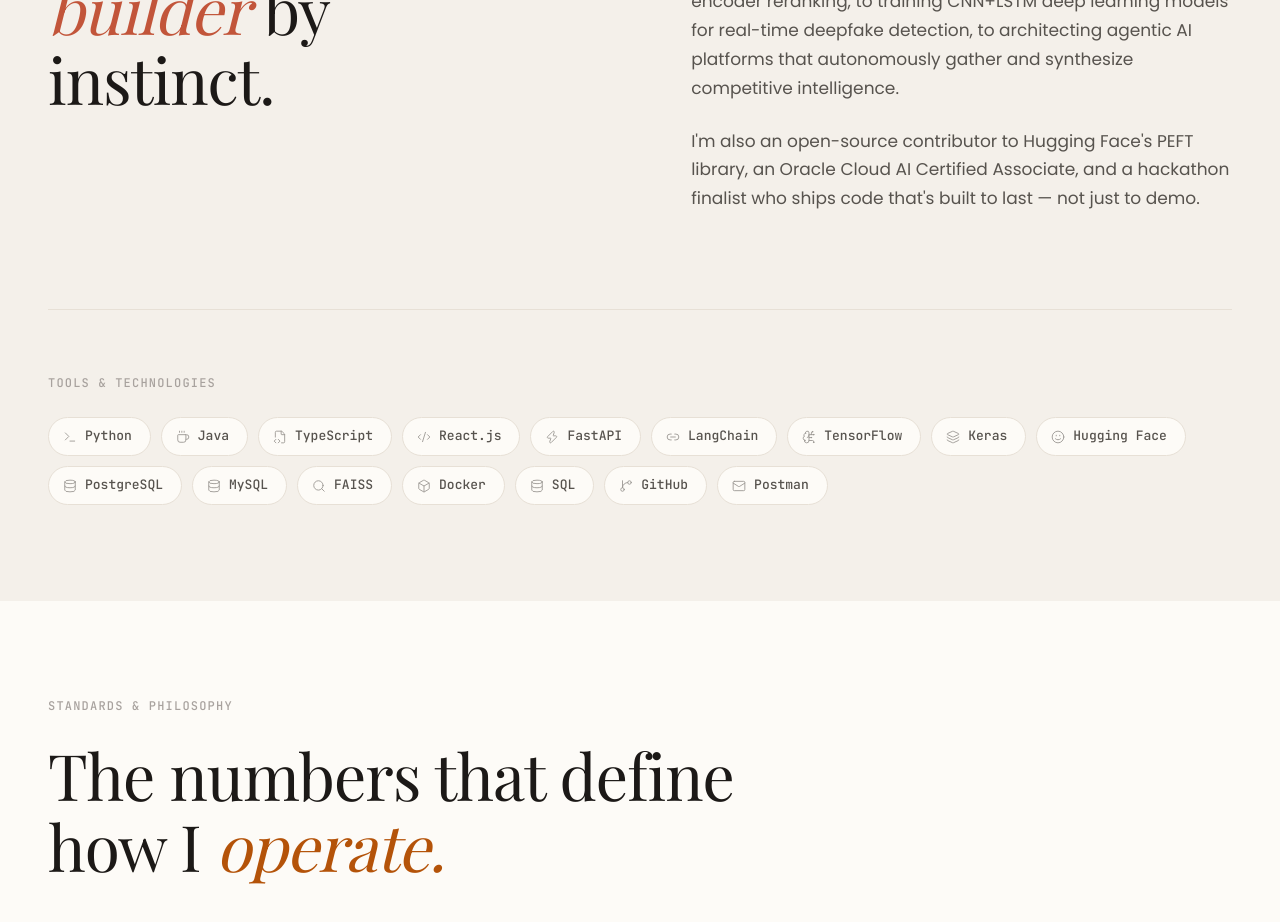
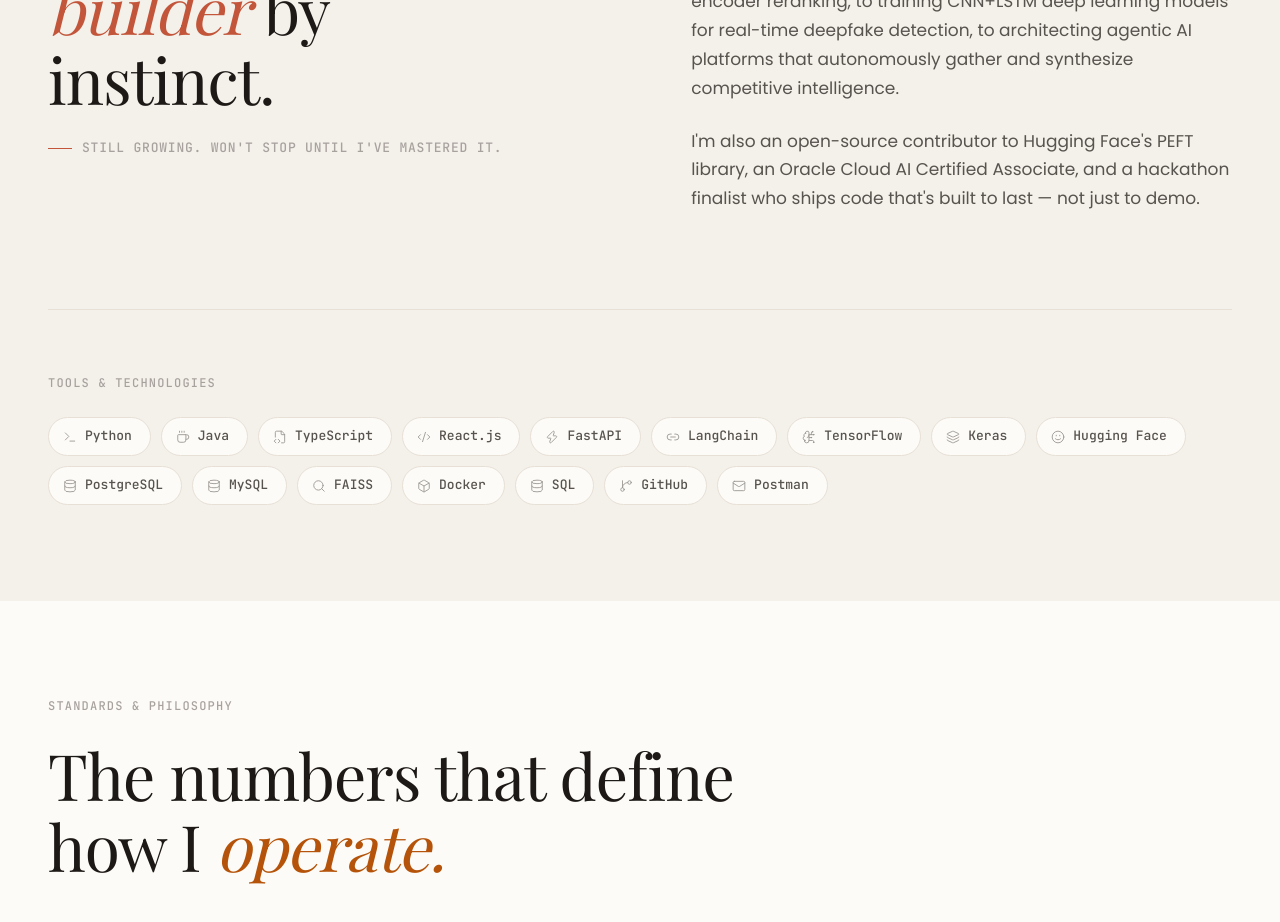
Before and after one commit to SanjayMuthuswamy/sanjay.dev, a React (Vite) app: page / in a window 1280 px wide. Shown: the part 1200-2122 px from the top of the page. Built offline with nearby package versions, Linux system fonts and the light colour scheme; a web font is replaced by a local one.

Commit message:
feat: add understated growth tagline below about heading

```diff
--- a/src/components/About.css
+++ b/src/components/About.css
@@ -18,6 +18,28 @@
   font-family: var(--font-display);
   font-style: italic;
   color: var(--accent-rust);
+}
+
+.about__tagline {
+  margin-top: 1.5rem;
+  font-family: var(--font-mono);
+  font-size: 0.8125rem;
+  font-weight: 500;
+  letter-spacing: 0.06em;
+  text-transform: uppercase;
+  color: var(--text-tertiary);
+  display: flex;
+  align-items: center;
+  gap: 0.625rem;
+}
+
+.about__tagline::before {
+  content: '';
+  display: inline-block;
+  width: 24px;
+  height: 1px;
+  background-color: var(--accent-rust);
+  flex-shrink: 0;
 }
 
 .about__bio {
--- a/src/components/About.jsx
+++ b/src/components/About.jsx
@@ -44,6 +44,9 @@ export default function About() {
               Engineer by discipline,<br />
               <em>builder</em> by instinct.
             </h2>
+            <p className="about__tagline">
+              Still growing. Won't stop until I've mastered it.
+            </p>
           </motion.div>
 
           <motion.div className="about__right" variants={revealVariants.fadeUp}>
```
